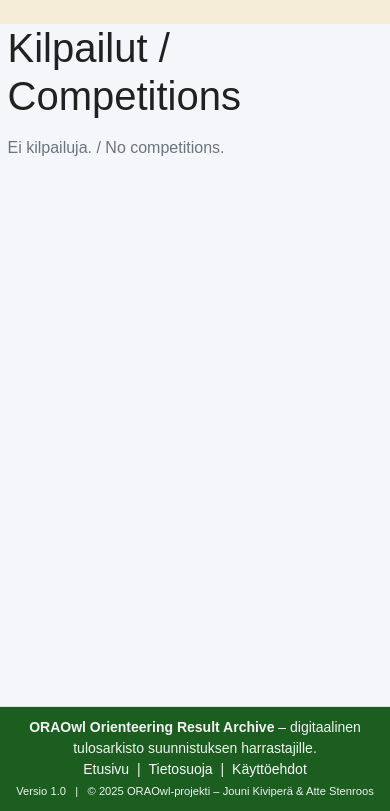
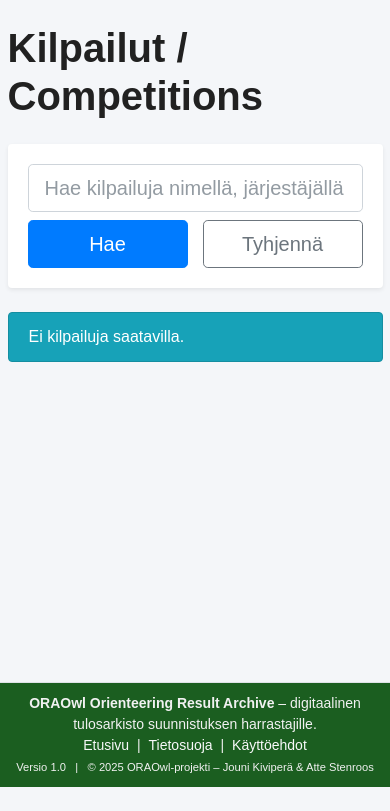
Before and after one commit to jounikivi/oraowl, a Django app: page /competitions/ in a window 390 px wide. Shown: the part 57-868 px from the top of the page. After the commit the page ends 844 px from the top, so only its background shows below. Run offline with Django 5.2, Linux system fonts and the light colour scheme; data that the repository does not hold is empty; style sheets or scripts are compiled from the project's sources; some libraries are stand-ins or nearby versions.

Commit message:
views ja competition.html pävitystä

```diff
--- a/oraw_app/templates/oraw_app/competitions/competition_list.html
+++ b/oraw_app/templates/oraw_app/competitions/competition_list.html
@@ -6,54 +6,85 @@
 {% endblock %}
 
 {% block content %}
-<div class="container my-4">
+<div class="container py-4">
 
-  <h1 class="mb-2">
-    Kilpailut / Competitions
-  </h1>
+  <!-- Sivun otsikko -->
+  <div class="d-flex justify-content-between align-items-center mb-3">
+    <h1 class="fw-bold">Kilpailut / Competitions</h1>
+  </div>
 
+  <!-- Hakukenttä -->
+  <div class="card border-0 shadow-sm mb-4">
+    <div class="card-body">
+      <form method="get" class="row gy-2 gx-2">
+        <div class="col-12 col-md-10">
+          <input
+            type="text"
+            name="q"
+            value="{{ q }}"
+            class="form-control form-control-lg"
+            placeholder="Hae kilpailuja nimellä, järjestäjällä tai paikkakunnalla..."
+          >
+        </div>
 
+        <div class="col-6 col-md-1 d-grid">
+          <button type="submit" class="btn btn-primary btn-lg">
+            Hae
+          </button>
+        </div>
 
+        <div class="col-6 col-md-1 d-grid">
+          <a href="{% url 'oraw_app:competition_list' %}" class="btn btn-outline-secondary btn-lg">
+            Tyhjennä
+          </a>
+        </div>
+      </form>
+    </div>
+  </div>
+
+  <!-- Lista kilpailuista -->
   {% if competitions %}
-    <div class="row g-4 mt-2">
+    <div class="row g-4">
+
       {% for competition in competitions %}
       <div class="col-12 col-md-6 col-xl-4">
-          <div class="card shadow-sm h-100">
+        <div class="card shadow-sm h-100 border-0">
+
           <div class="card-body d-flex flex-column">
 
-              {# Nimi + päivämäärä #}
-              <h2 class="h5 card-title mb-1">
+            <!-- Kilpailun nimi -->
+            <h5 class="fw-semibold mb-1">
               {{ competition.name }}
-              </h2>
+            </h5>
+
+            <!-- Päivämäärä -->
             {% if competition.date %}
-                <p class="card-subtitle text-muted small mb-3">
-                  {{ competition.date }}
-                </p>
+              <div class="text-muted small mb-3">
+                📅 {{ competition.date }}
+              </div>
             {% endif %}
 
-              {# Sijainti ja järjestäjä #}
-              <div class="mb-2 small text-muted">
+            <!-- Sijainti ja järjestäjä -->
+            <div class="small text-muted mb-3">
               {% if competition.location %}
                 <div class="mb-1">
-                    <span class="me-1">📍</span>
-                    {{ competition.location }}
+                  📍 {{ competition.location }}
                 </div>
               {% endif %}
               {% if competition.organiser %}
                 <div>
-                    <span class="me-1">👥</span>
-                    Järjestäjä / Organizer: {{ competition.organiser }}
+                  👥 {{ competition.organiser }}
                 </div>
               {% endif %}
             </div>
 
-              {# Nappi kortin alaosaan #}
-              <div class="mt-auto pt-2">
+            <!-- Näytä kilpailu -nappi -->
+            <div class="mt-auto">
               <a
                 href="{% url 'oraw_app:competition_detail' competition.pk %}"
-                  class="btn btn-outline-primary btn-sm w-100"
+                class="btn btn-outline-primary w-100"
               >
-                  Näytä kilpailu / View competition →
+                Näytä kilpailu →
               </a>
             </div>
 
@@ -61,11 +92,17 @@
         </div>
       </div>
       {% endfor %}
+
     </div>
+
   {% else %}
-    <p class="text-muted mt-3">
-      Ei kilpailuja. / No competitions.
-    </p>
+    <div class="alert alert-info mt-3">
+      {% if q %}
+        Ei kilpailuja haulla <strong>"{{ q }}"</strong>.
+      {% else %}
+        Ei kilpailuja saatavilla.
+      {% endif %}
+    </div>
   {% endif %}
 
 </div>
--- a/oraw_app/views.py
+++ b/oraw_app/views.py
@@ -100,21 +100,6 @@
 # Competitions list & detail views / Kilpailunäkymät
 # ============================================================================
 
-
-class CompetitionListView(ListView):
-    """
-    FI:
-        Listaa kaikki kilpailut aikajärjestyksessä (uusin ensin).
-    EN:
-        List all competitions ordered by date (newest first).
-    """
-
-    model = Competition
-    template_name = "oraw_app/competitions/competition_list.html"
-    context_object_name = "competitions"
-    ordering = ["-date"]
-
-
 class CompetitionDetailView(DetailView):
     """
     FI:
@@ -140,6 +125,59 @@
             Course.objects.filter(competition=self.object).order_by("name")
         )
         return context
+
+
+class CompetitionListView(ListView):
+    """
+    FI:
+        Listaa kaikki kilpailut aikajärjestyksessä (uusin ensin) ja
+        mahdollistaa haun kilpailun nimen, järjestäjän tai paikkakunnan perusteella.
+    EN:
+        List all competitions ordered by date (newest first) and
+        allow searching by competition name, organiser or location.
+    """
+
+    model = Competition
+    template_name = "oraw_app/competitions/competition_list.html"
+    context_object_name = "competitions"
+    paginate_by = 25  # tarvittaessa voit säätää tai poistaa tämän
+
+    def get_queryset(self):
+        """
+        FI:
+            Palauttaa kilpailut uusimmasta vanhimpaan. Jos 'q'-parametri on mukana
+            GET-kyselyssä, suodatetaan kilpailuja nimen, järjestäjän tai paikkakunnan
+            perusteella (osittainen haku, ei kirjainkoolla väliä).
+        EN:
+            Returns competitions ordered from newest to oldest. If 'q' parameter
+            is present in the GET request, filter competitions by name, organiser
+            or location (partial, case-insensitive match).
+        """
+        qs = Competition.objects.all().order_by("-date")
+
+        query = (self.request.GET.get("q") or "").strip()
+        if query:
+            qs = qs.filter(
+                Q(name__icontains=query)
+                | Q(organizer__icontains=query)
+                | Q(location__icontains=query)
+            )
+
+        return qs
+
+    def get_context_data(self, **kwargs):
+        """
+        FI:
+            Lisätään hakusana contextiin, jotta se voidaan näyttää hakukentässä
+            competition_list-templaatissa.
+        EN:
+            Add the current search query into the context so it can be shown
+            in the search field in the competition_list template.
+        """
+        context = super().get_context_data(**kwargs)
+        context["q"] = (self.request.GET.get("q") or "").strip()
+        return context
+
 
 
 # ============================================================
```
Lines whose indentation alone changed are shown as unchanged.
